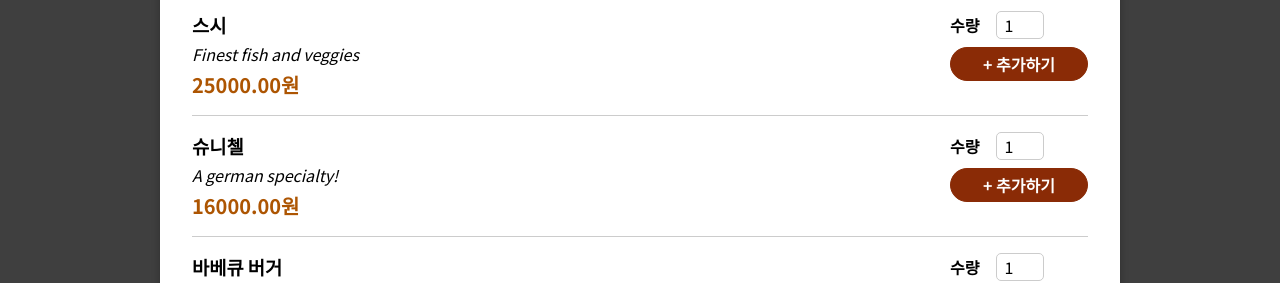
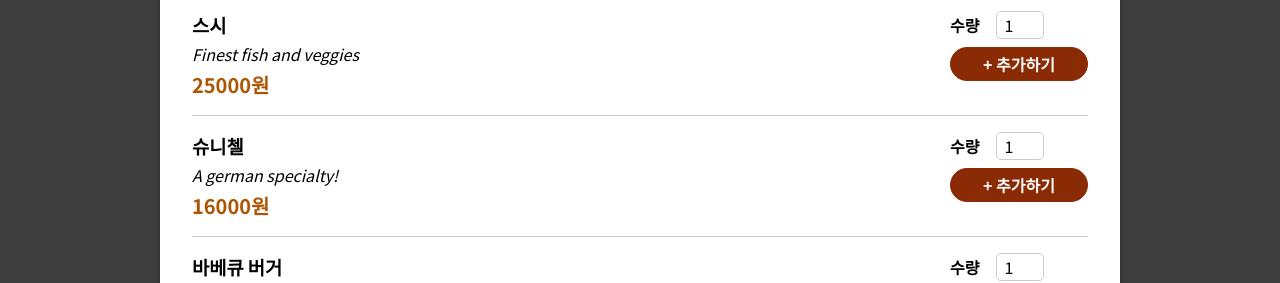
Before and after one commit to ChoBae/FrontEnd, a React (Create React App) app in the folder ReactCompleteGuideUdemy/FoodOrder/: page / in a window 1280 px wide. Shown: the part 526-809 px from the top of the page. Built offline with nearby package versions, Linux system fonts and the light colour scheme.

Commit message:
22.04.15 한화 전환

```diff
--- a/ReactCompleteGuideUdemy/FoodOrder/src/components/Meals/MealItem/MealItem.js
+++ b/ReactCompleteGuideUdemy/FoodOrder/src/components/Meals/MealItem/MealItem.js
@@ -6,7 +6,7 @@ import MealItemForm from "./MealItemForm";
 const MealItem = (props) => {
   const cartCtx = useContext(CartContext);
 
-  const price = `${props.price.toFixed(2)}원`;
+  const price = `${props.price}원`;
   const addToCartHandler = (amount) => {
     cartCtx.addItem({
       id: props.id,
```
